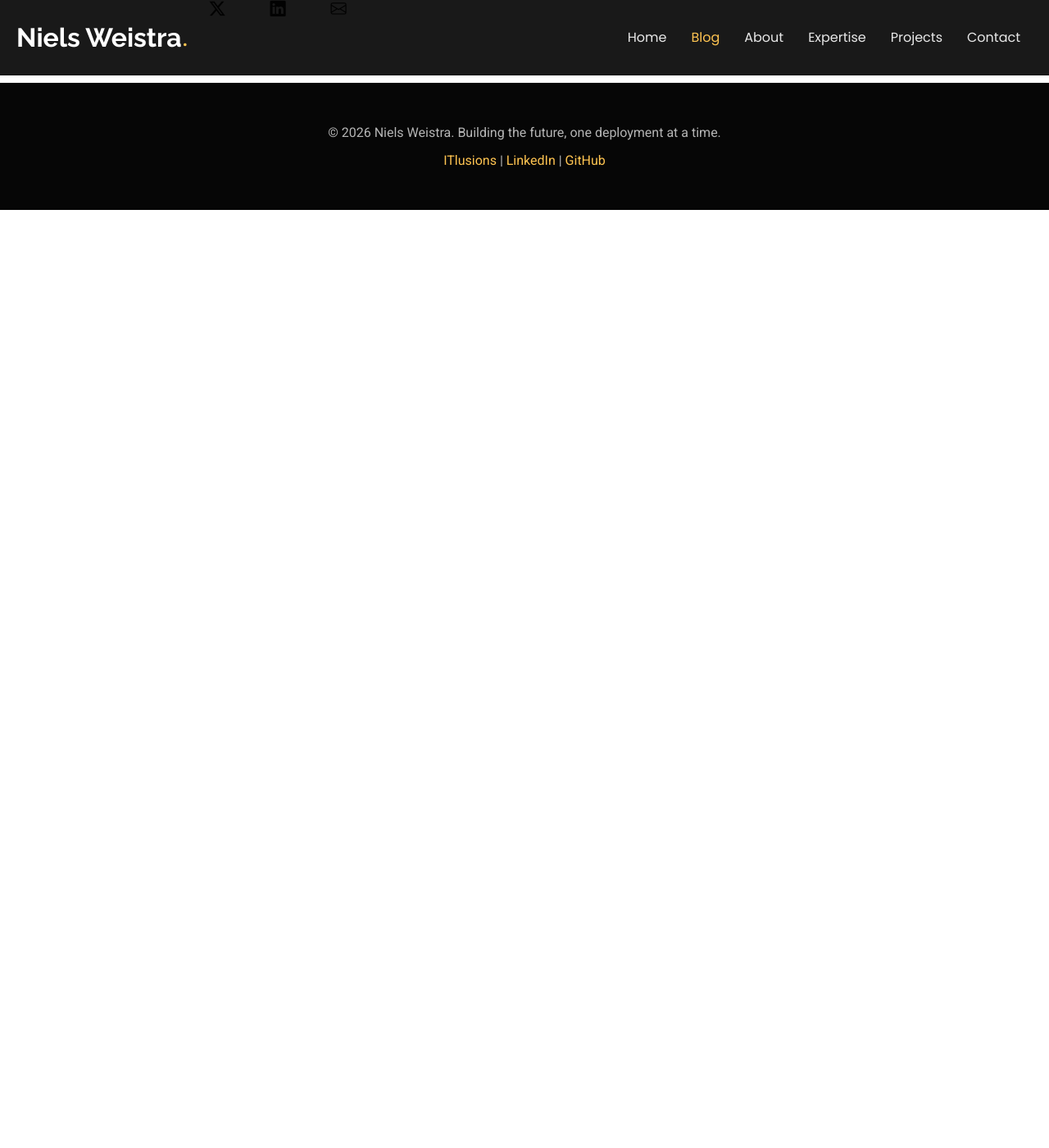
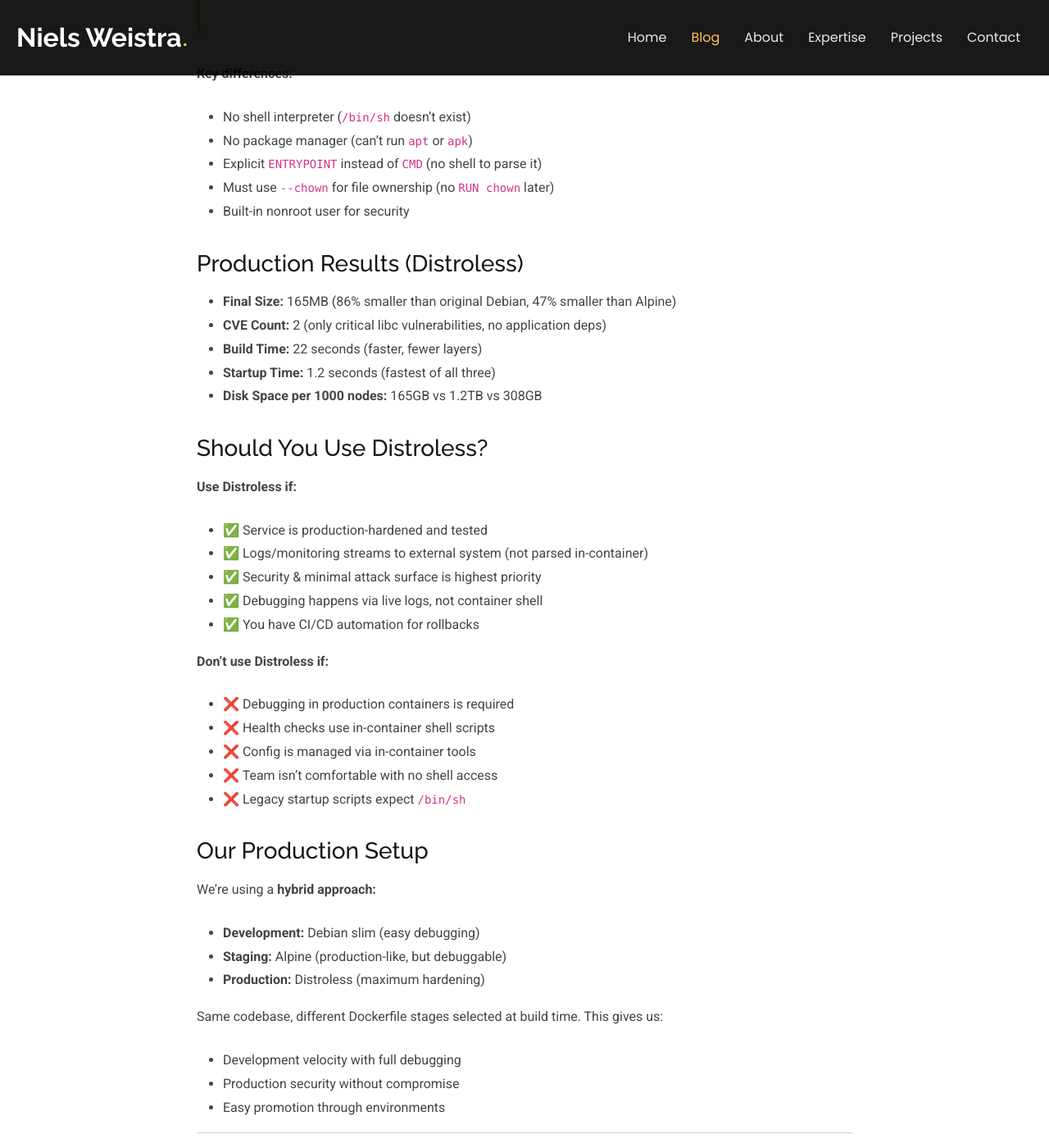
Before and after one commit to nielsweistra/nielsweistra.github.io, a Jekyll site: the page built from _posts/2026-02-16-optimizing-docker-container-footprint.md, in a window 1280 px wide and 1400 px high, scrolled down 4957 px. Shown: the whole window at 82% size. Built offline with Jekyll 4.4.1, drawn with Linux system fonts in a browser that asks for light colours; a style sheet for code colours, icons or effects is not loaded; before the commit the page ends 5213 px from its top, so only the background shows below that; some of the changed text lies outside the part shown.

Commit message:
feat: add comparison of Alpine and Distroless containers with implementation details and production results

````diff
--- a/_posts/2026-02-16-optimizing-docker-container-footprint.md
+++ b/_posts/2026-02-16-optimizing-docker-container-footprint.md
@@ -99,6 +99,89 @@
 
 **Google Distroless** would get us to ~180-200MB (no shell, no package manager, minimal libc only). The trade-off: zero debugging capability. Can't run any tools inside the container. For hardened production, it's worth it. For anything with operational needs, Alpine with tools is a better balance.
 
+### Comparison: Alpine vs Distroless
+
+| Factor | Debian Slim | Alpine | Distroless |
+|--------|-------------|--------|-----------|
+| **Base Size** | 80MB | 7MB | 2-5MB |
+| **Final Image** | 1.2GB+ | 308MB | 150-200MB |
+| **Vulnerabilities** | 87 | 12 | 2-4 |
+| **Shell Access** | Yes | Yes | No |
+| **Package Manager** | Yes (apt) | Yes (apk) | No |
+| **Build Tools** | Yes | Yes (with --no-cache) | No |
+| **Python Packages** | Full | Full | Full |
+| **Debugging** | Easy | Easy | Extremely hard |
+| **Security** | Moderate | Good | Excellent |
+| **Dev vs Prod** | Both | Both | Prod only |
+
+### Distroless Implementation
+
+Moving to distroless requires a different multi-stage approach:
+
+```dockerfile
+FROM python:3.11-alpine AS builder
+RUN apk add --no-cache gcc musl-dev postgresql-dev
+
+WORKDIR /build
+COPY requirements.txt .
+RUN pip install --target site-packages -r requirements.txt
+
+FROM gcr.io/distroless/python3.11:nonroot
+# Copy Python packages from builder
+COPY --from=builder /build/site-packages /usr/local/lib/python3.11/site-packages
+
+# Copy application code only
+COPY --chown=nonroot:nonroot ./app /app
+WORKDIR /app
+
+# Distroless defaults to nonroot user (65532)
+# Explicit ENTRYPOINT required (no shell to interpret CMD)
+ENTRYPOINT ["python", "/app/main.py"]
+```
+
+**Key differences:**
+- No shell interpreter (`/bin/sh` doesn't exist)
+- No package manager (can't run `apt` or `apk`)
+- Explicit `ENTRYPOINT` instead of `CMD` (no shell to parse it)
+- Must use `--chown` for file ownership (no `RUN chown` later)
+- Built-in nonroot user for security
+
+### Production Results (Distroless)
+
+- **Final Size:** 165MB (86% smaller than original Debian, 47% smaller than Alpine)
+- **CVE Count:** 2 (only critical libc vulnerabilities, no application deps)
+- **Build Time:** 22 seconds (faster, fewer layers)
+- **Startup Time:** 1.2 seconds (fastest of all three)
+- **Disk Space per 1000 nodes:** 165GB vs 1.2TB vs 308GB
+
+### Should You Use Distroless?
+
+**Use Distroless if:**
+- ✅ Service is production-hardened and tested
+- ✅ Logs/monitoring streams to external system (not parsed in-container)
+- ✅ Security & minimal attack surface is highest priority
+- ✅ Debugging happens via live logs, not container shell
+- ✅ You have CI/CD automation for rollbacks
+
+**Don't use Distroless if:**
+- ❌ Debugging in production containers is required
+- ❌ Health checks use in-container shell scripts
+- ❌ Config is managed via in-container tools
+- ❌ Team isn't comfortable with no shell access
+- ❌ Legacy startup scripts expect `/bin/sh`
+
+### Our Production Setup
+
+We're using a **hybrid approach:**
+- **Development:** Debian slim (easy debugging)
+- **Staging:** Alpine (production-like, but debuggable)
+- **Production:** Distroless (maximum hardening)
+
+Same codebase, different Dockerfile stages selected at build time. This gives us:
+- Development velocity with full debugging
+- Production security without compromise
+- Easy promotion through environments
+
 ---
 
 **Infrastructure:** Our CI/CD automatically builds these optimized images. From 1.2GB down to 308MB, every provider benefits—faster deployments, smaller registry footprint, fewer CVEs to track.
@@ -112,14 +195,14 @@
 That's the philosophy behind the ITL Control Plane. Abstract first, optimize second.
 
 **If you're shipping containers, follow this checklist:**
-- [ ] Switch to Alpine base (or Distroless for maximum hardening)
-- [ ] Multi-stage builds (builder stage + runtime stage)
-- [ ] Remove SDK/source directories after pip install
-- [ ] Remove build artifacts (build/, *.egg-info)
-- [ ] Strip test files and documentation
-- [ ] Remove `__pycache__` and `.pyc` files
-- [ ] Test end-to-end before production
-- [ ] Run vulnerability scans pre/post optimization
+- Switch to Alpine base (or Distroless for maximum hardening)
+- Multi-stage builds (builder stage + runtime stage)
+- Remove SDK/source directories after pip install
+- Remove build artifacts (build/, *.egg-info)
+- Strip test files and documentation
+- Remove `__pycache__` and `.pyc` files
+- Test end-to-end before production
+- Run vulnerability scans pre/post optimization
 
 ---
 
````
